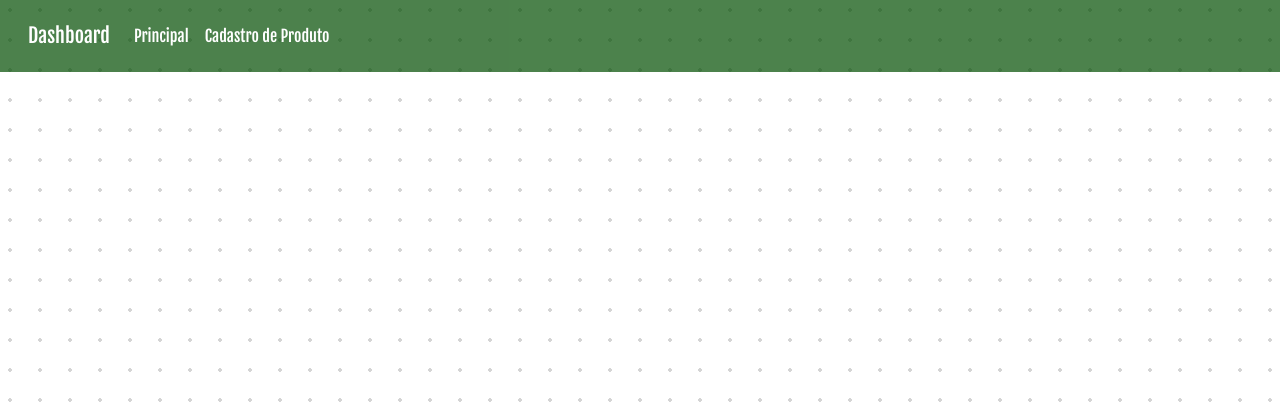
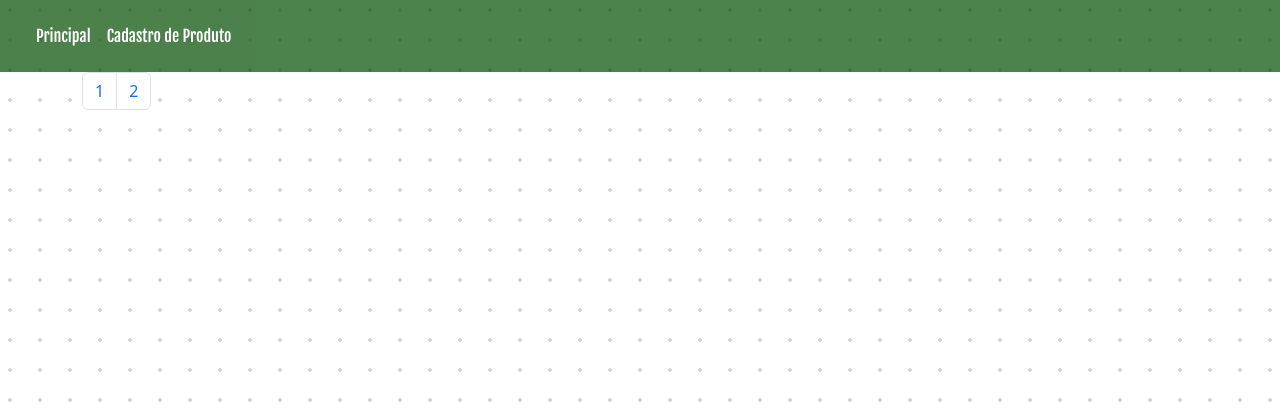
Before and after one commit to YuriSouzaS/sasori, a Flask app: page / in a window 1280 px wide. Shown: the top 420 px of the page. Run offline with Flask 3, Linux system fonts and the light colour scheme; data that the repository does not hold is empty.

Commit message:
paginação

```diff
--- a/api.py
+++ b/api.py
@@ -1,11 +1,17 @@
 import requests
 import json
 
+def fatia(lista):
+    meio = len(lista) // 2
+    part1 = lista[:meio]
+    part2 = lista[meio:]
+    return [part1, part2]
 
 def getAllProduto():
     res = requests.get("https://wiuhi.pythonanywhere.com/")
     date = res.json()
-    return date
+    parts = fatia(date)
+    return parts
 
 def getProduto(name):
     res = requests.get(f"https://wiuhi.pythonanywhere.com/produtos/{name}")
--- a/app.py
+++ b/app.py
@@ -5,8 +5,13 @@ app = Flask(__name__)
 
 @app.route('/')
 def index():
-    date = getAllProduto()
-    return render_template('index.html', date=date)
+    parts = getAllProduto()
+    return render_template('index.html', date=parts[0])
+
+@app.route('/next')
+def next():
+    parts = getAllProduto()
+    return render_template('index.html', date=parts[1])
 
 @app.route('/add', methods=['GET', 'POST'])
 def add():
@@ -27,8 +32,6 @@ def add():
 @app.route('/produto/<string:name>')
 def produtoCard(name):
     date = getProduto(name)
-
-    print(len(date))
     return render_template('produto.html', content=date)
 
 
--- a/templates/index.html
+++ b/templates/index.html
@@ -2,6 +2,40 @@
 
 {% block head %}
 <style>
+  .text-focus-in {
+    -webkit-animation: text-focus-in 1s cubic-bezier(0.550, 0.085, 0.680, 0.530) both;
+    animation: text-focus-in 1s cubic-bezier(0.550, 0.085, 0.680, 0.530) both;
+  }
+
+  @-webkit-keyframes text-focus-in {
+    0% {
+      -webkit-filter: blur(12px);
+      filter: blur(12px);
+      opacity: 0;
+    }
+
+    100% {
+      -webkit-filter: blur(0px);
+      filter: blur(0px);
+      opacity: 1;
+    }
+  }
+
+  @keyframes text-focus-in {
+    0% {
+      -webkit-filter: blur(12px);
+      filter: blur(12px);
+      opacity: 0;
+    }
+
+    100% {
+      -webkit-filter: blur(0px);
+      filter: blur(0px);
+      opacity: 1;
+    }
+  }
+
+
   .card {
     margin: 10px;
   }
@@ -291,7 +325,7 @@
 
 <div class="row">
   {% for item in date %}
-  <div class="card">
+  <div class="card text-focus-in">
     <div class="image-container">
       <img src="{{ item['image'] }}" alt="">
 
@@ -349,7 +383,7 @@
     <div class="button-container">
       <button class="buy-button button">Buy Now</button>
       <button class="cart-button button">
-        <a class="btn-car" href="/produto/{{ item['name'] }}"  style="text-decoration: none;">
+        <a class="btn-car" href="/produto/{{ item['name'] }}" style="text-decoration: none;">
           <span class="material-symbols-outlined">
             search
           </span>
@@ -361,4 +395,17 @@
 </div>
 
 
+
+
+<nav class="" aria-label="...">
+  <ul class="pagination">
+    <li class="page-item " aria-current="page">
+      <a class="page-link" href="{{ url_for('index') }}">1</a>
+    </li>
+    <li class="page-item"><a class="page-link" href="{{ url_for('next') }}">2</a></li>
+  </ul>
+</nav>
+
+
+
 {% endblock %}
--- a/templates/layout/base.html
+++ b/templates/layout/base.html
@@ -43,7 +43,7 @@
     <header>
         <nav class="navbar navbar-expand-lg navbar-default  p-3 fjalla-one-regular">
             <div class="container-fluid">
-                <a class="navbar-brand" href="#" style="color:#ffffff">Dashboard</a>
+
                 <button class="navbar-toggler" type="button" data-bs-toggle="collapse" data-bs-target="#navbarNav"
                     aria-controls="navbarNav" aria-expanded="false" aria-label="Toggle navigation">
                     <span class="navbar-toggler-icon"></span>
```
